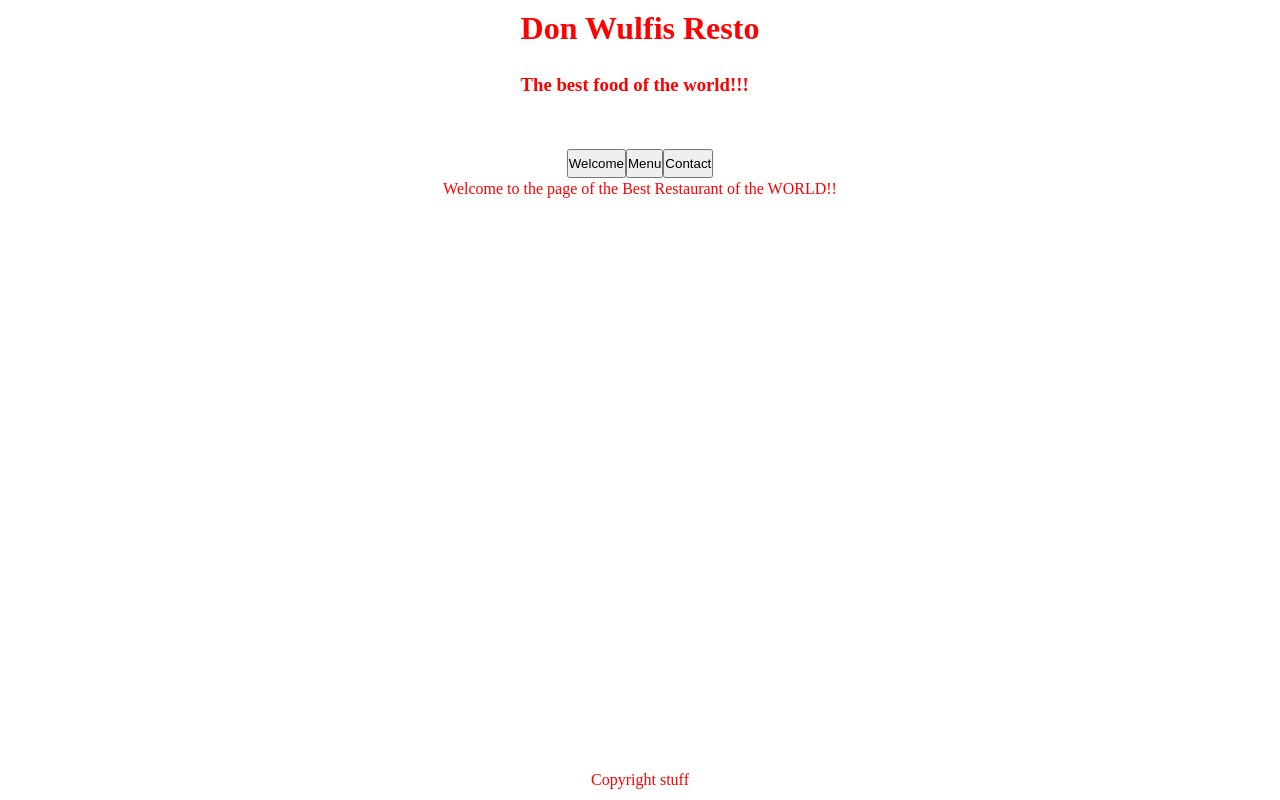
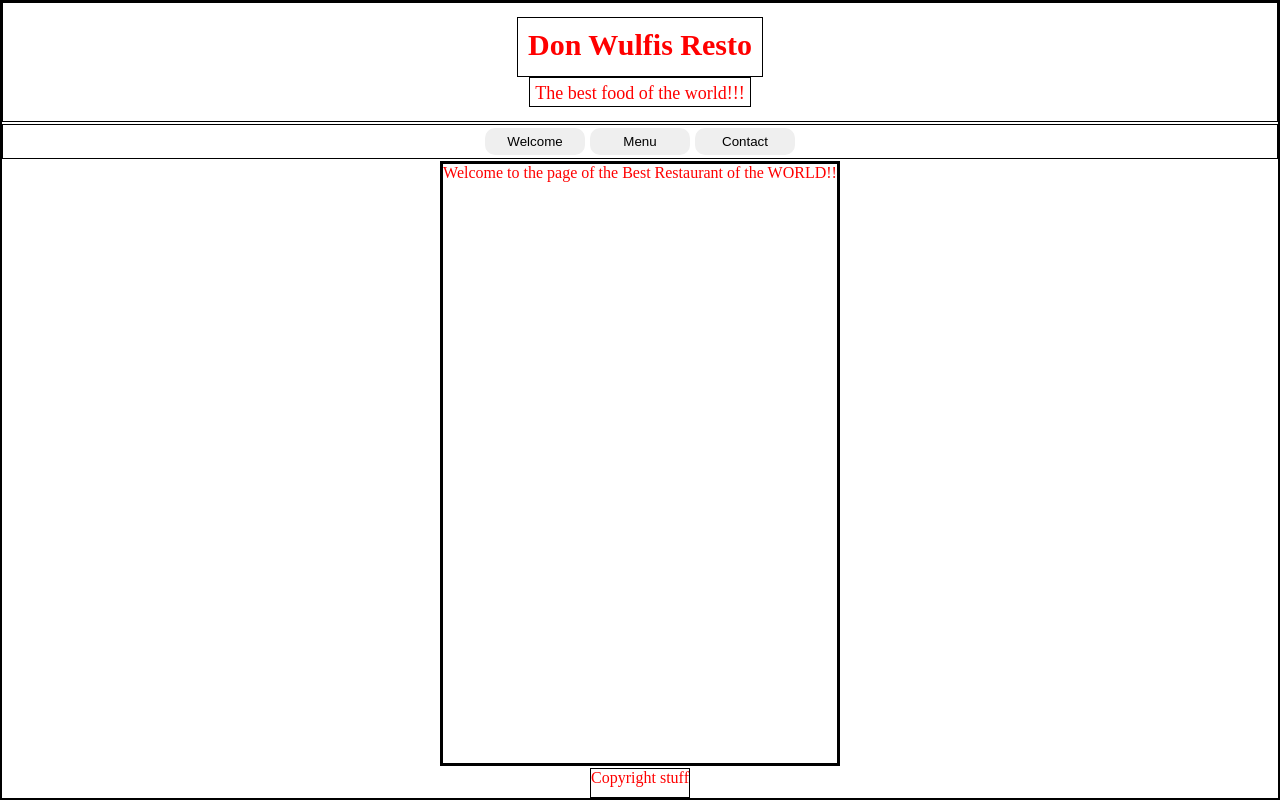
Before and after one commit to wulfiss/resto-taketwo, a website built with webpack: page dist/index.html in a window 1280 px wide. Built offline with Linux system fonts and the light colour scheme.

Commit message:
add some skeleton to the layout

```diff
--- a/src/index.js
+++ b/src/index.js
@@ -8,8 +8,8 @@ import "./style.scss";
 
     const header = () => {
         const header_container = document.createElement('header');
-        const header_title = document.createElement('h1');
-        const header_subtitle = document.createElement('h3');
+        const header_title = document.createElement('h2');
+        const header_subtitle = document.createElement('p');
 
         header_title.textContent = 'Don Wulfis Resto';
         header_subtitle.textContent = 'The best food of the world!!!';
--- a/src/menulist.js
+++ b/src/menulist.js
@@ -3,7 +3,11 @@ let food = [
     {name: 'Food1', ingredients: 'ing1, ing2', price: '123.32', img: 'foodone.jpg'},
     {name: 'Food2', ingredients: 'ing3, ing4', price: '234.54', img: 'foodtwo.jpg'},
     {name: 'Food3', ingredients: 'ing5, ing6', price: '231.23', img: 'foodthree.jpg'},
-    {name: 'Food4', ingredients: 'ing7, ing8', price: '231.23', img: 'foodthree.jpg'}
+    {name: 'Food4', ingredients: 'ing7, ing8', price: '231.23', img: 'foodthree.jpg'},
+    {name: 'Food5', ingredients: 'ing5, ing6', price: '231.23', img: 'foodthree.jpg'},
+    {name: 'Food6', ingredients: 'ing7, ing8', price: '231.23', img: 'foodthree.jpg'},
+    {name: 'Food7', ingredients: 'ing5, ing6', price: '231.23', img: 'foodthree.jpg'},
+    {name: 'Food8', ingredients: 'ing7, ing8', price: '231.23', img: 'foodthree.jpg'}
 ]
 
 
--- a/src/style.scss
+++ b/src/style.scss
@@ -5,21 +5,54 @@ $body-color: red;
     margin: 0;
     padding: 0;
     height: 100%;
+    border: 1px solid black;
 }
 
 body{
+    display: grid;
+    grid-template-rows: 120px 35px auto 30px;
     color: $body-color;
-    display: grid;
-    grid-template-rows: 1fr 0.2fr 4fr 0.2fr;
     gap: 2px;
     justify-items: center;
 }
 
 header{
     display: grid;
-    grid-template-rows: repeat(2, 1fr);
+    width: 100%;
+    height: 120px;
+    padding: 10px;
+    justify-items: center;
+    align-content: center;
+}
+
+nav{
+    width: 100%;
+    height: 35px;
+    display: grid;
+    grid-template-columns: repeat(3, 100px);
+    align-items: center;
+    justify-content: center;
+    gap: 5px;
+}
+
+button{
+    height: 27px;
+    border: none;
+    border-radius: 10px;
+}
+
+h2{
+    height: 60px;
+    font-size: 30px;
     padding: 10px;
 }
+
+p{
+    height: 30px;
+    font-size: 18px;
+    padding: 5px;
+}
+
 
 img.menuImg{
     height: 250px;
@@ -34,3 +67,9 @@ div.menu{
     gap: 5px;
     padding: 5px;
 }
+
+@media (max-width: 480px) {
+    div.menu{
+        grid-template-columns: 1fr;
+    }
+}
```
Also changed, not shown: dist/main.js.
